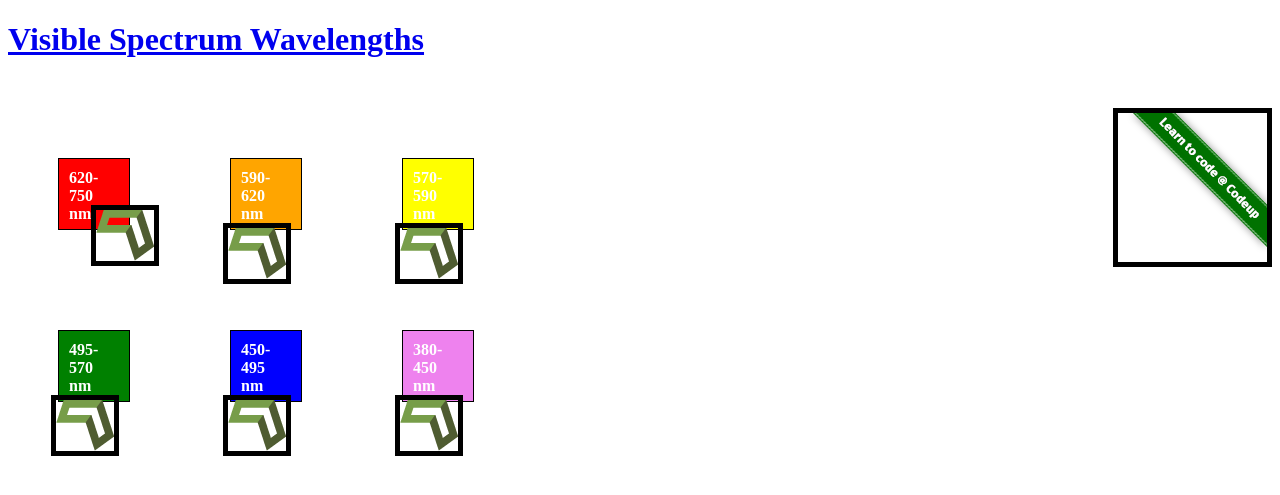
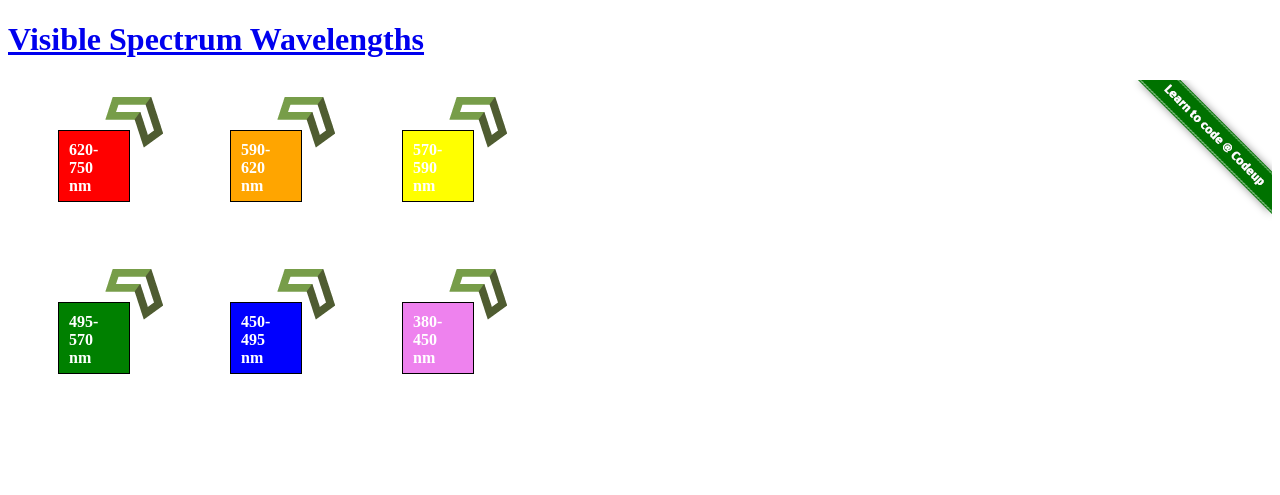
Before and after one commit to hbryant98/Codeup-Web-Exercises, a PHP site: page /css_positioning.html in a window 1280 px wide. Shown: the top 495 px of the page. Run offline with PHP 8.4, Linux system fonts and the light colour scheme.

Commit message:
moved codeup arrow to correct position

```diff
--- a/public/css/positioning.css
+++ b/public/css/positioning.css
@@ -10,11 +10,10 @@ html {
 h1 {
 	text-decoration: underline;
 	color: purple;
-	margin-bottom: 50px;
+	/*margin-bottom: 50px;*/
 }
 img {
 	float:right;
-	border: 5px solid black;
 }
 .box {
 	width: 72px;
@@ -34,7 +33,8 @@ img {
 }
 .arrow {
 	position: absolute;
-	top:;
+	top: -34px;
+	right: -34px;
 }
 
 #red {
--- a/public/css_positioning.html
+++ b/public/css_positioning.html
@@ -14,14 +14,14 @@
 	<div class="parent1">
 		<div class="box" id="red">620-750 nm <img class="arrow" src="/img/codeup-arrow.png" alt="Codeup Arrow"></div>
 
-		<div class="box" id="orange">590-620 nm <img src="/img/codeup-arrow.png" alt="Codeup Arrow"></div>
+		<div class="box" id="orange">590-620 nm <img class="arrow" src="/img/codeup-arrow.png" alt="Codeup Arrow"></div>
 
-		<div class="box" id="ylw">570-590 nm <img src="/img/codeup-arrow.png" alt="Codeup Arrow"></div>
+		<div class="box" id="ylw">570-590 nm <img class="arrow" src="/img/codeup-arrow.png" alt="Codeup Arrow"></div>
 
-		<div class="box" id="grn">495-570 nm <img src="/img/codeup-arrow.png" alt="Codeup Arrow"></div>
+		<div class="box" id="grn">495-570 nm <img class="arrow" src="/img/codeup-arrow.png" alt="Codeup Arrow"></div>
 
-		<div class="box" id="blue">450-495 nm <img src="/img/codeup-arrow.png" alt="Codeup Arrow"></div>
+		<div class="box" id="blue">450-495 nm <img class="arrow" src="/img/codeup-arrow.png" alt="Codeup Arrow"></div>
 
-		<div class="box" id="violet">380-450 nm <img src="/img/codeup-arrow.png" alt="Codeup Arrow"></div>
+		<div class="box" id="violet">380-450 nm <img class="arrow" src="/img/codeup-arrow.png" alt="Codeup Arrow"></div>
 	</div>
 </body>
```
